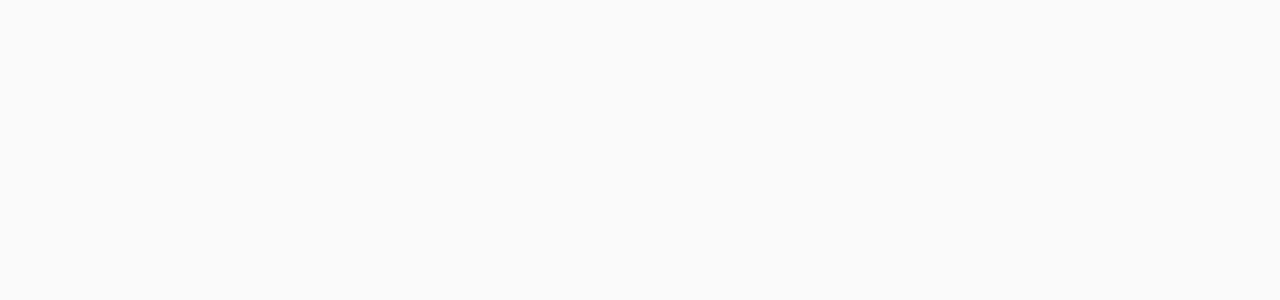
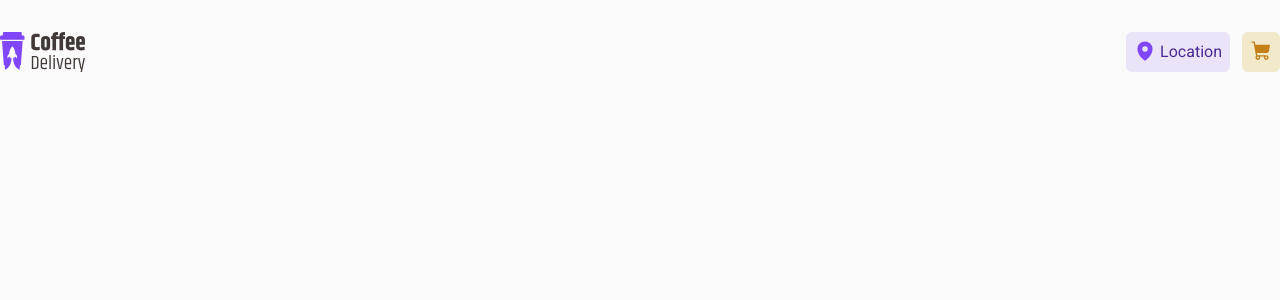
Before and after one commit to rHuggler/coffee-delivery, a React (Vite) app: page /checkout in a window 1280 px wide. Before the commit this address had no page. Shown: the top 300 px of the page. Built offline with nearby package versions, Linux system fonts and the light colour scheme.

Commit message:
Create checkout page

```diff
--- a/src/Router.tsx
+++ b/src/Router.tsx
@@ -1,5 +1,7 @@
 import { Route, Routes } from "react-router-dom";
+import { Checkout } from "./pages/Checkout";
 import { Home } from "./pages/Home";
+import { DefaultLayout } from "./pages/layouts/DefaultLayout";
 import { HeroLayout } from "./pages/layouts/HeroLayout";
 
 export function Router() {
@@ -8,6 +10,9 @@
 			<Route path="/" element={<HeroLayout />}>
 				<Route path="/" element={<Home />} />
 			</Route>
+			<Route path="/checkout" element={<DefaultLayout />}>
+				<Route path="/checkout" element={<Checkout />} />
+			</Route>
 		</Routes>
 	);
 }
--- /dev/null
+++ b/src/pages/Checkout/index.tsx
@@ -0,0 +1,3 @@
+export function Checkout() {
+	return <></>;
+}
```
